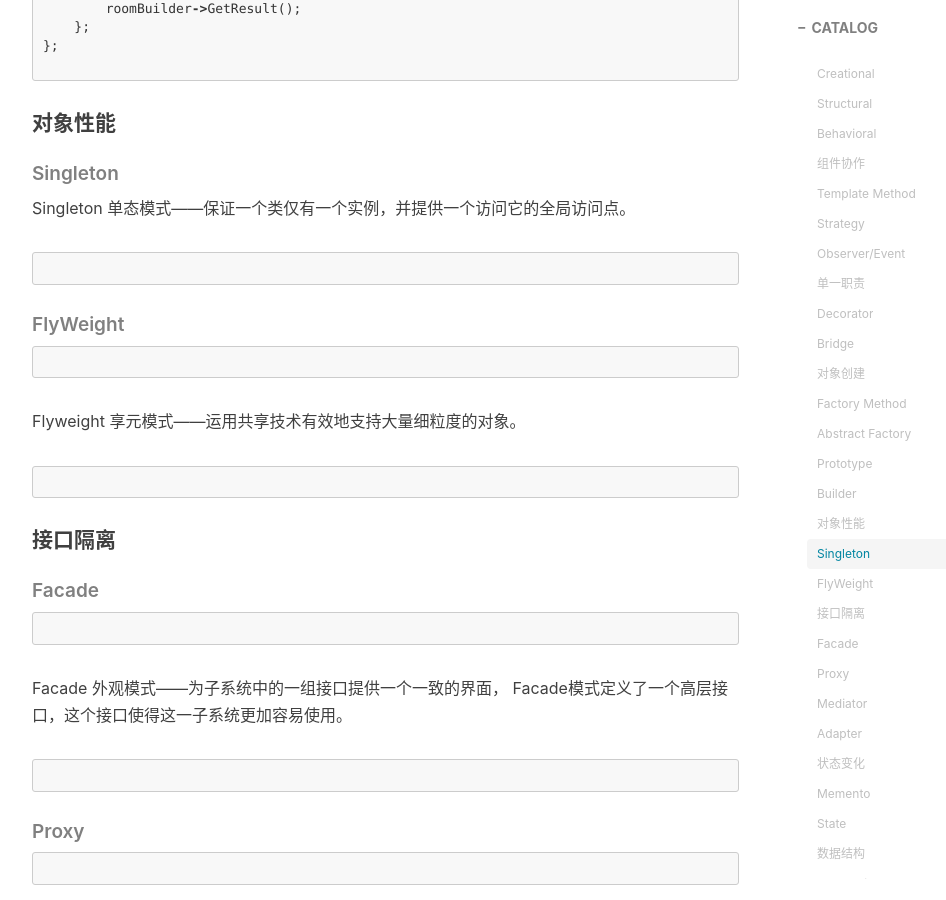
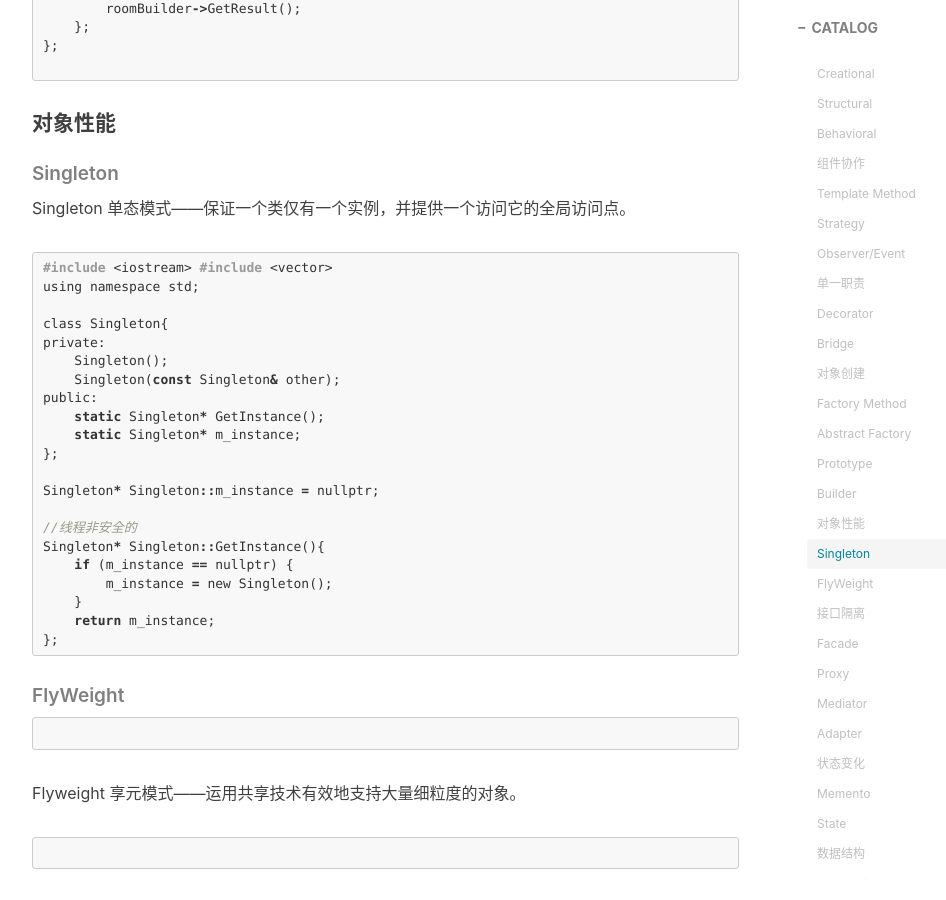
Before and after one commit to chenanbao/chenanbao.github.io, a Jekyll site: the page built from _posts/2019-01-12-设计模式.md, in a window 1280 px wide and 900 px high, scrolled down 18388 px. Shown: the whole window, without its empty margins (233-1179 px from the left). Built offline with Jekyll 4.4.1, drawn with Linux system fonts in a browser that asks for light colours; nearby versions of some CDN libraries; comment, search, counter and statistics services are not loaded.

Commit message:
Update 2019-01-12-设计模式.md

````diff
--- a/_posts/2019-01-12-设计模式.md
+++ b/_posts/2019-01-12-设计模式.md
@@ -955,7 +955,29 @@ public:
 ##### Singleton
 Singleton 单态模式——保证一个类仅有一个实例，并提供一个访问它的全局访问点。
 ```c
+#include <iostream>
+#include <vector>
 
+using namespace std;
+
+class Singleton{
+private:
+    Singleton();
+    Singleton(const Singleton& other);
+public:
+    static Singleton* GetInstance();
+    static Singleton* m_instance;
+};
+
+Singleton* Singleton::m_instance = nullptr;
+
+//线程非安全的
+Singleton* Singleton::GetInstance(){
+    if (m_instance == nullptr) {
+        m_instance = new Singleton();
+    }
+    return m_instance;
+};
 ```
 ##### FlyWeight
 ```c
````
